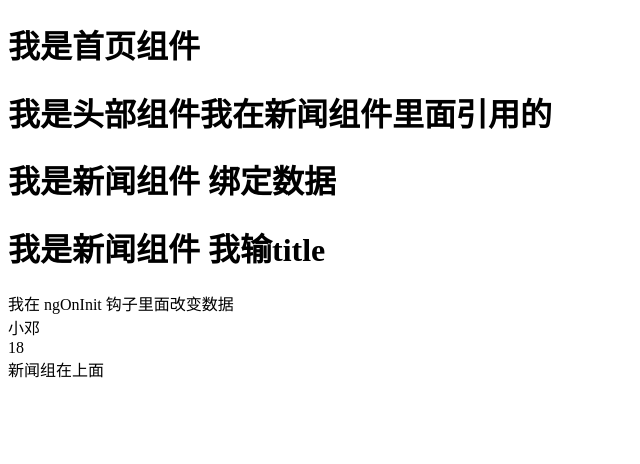
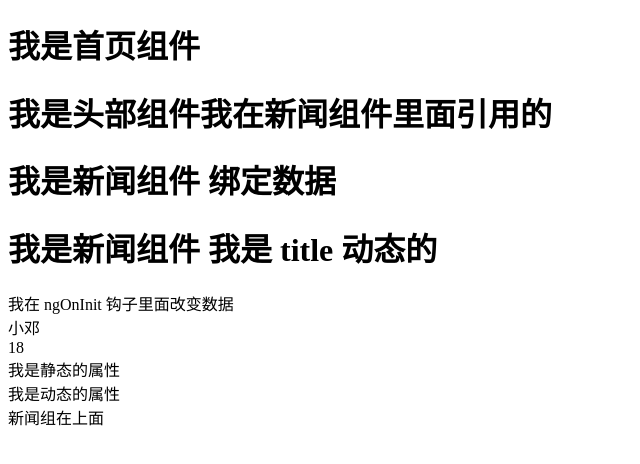
Before and after one commit to dengwenj/angular, an Angular app: page / in a window 1280 px wide. Shown: the top 464 px of the page, without its empty margins (0-640 px from the left). Built offline with nearby package versions, Linux system fonts and the light colour scheme.

Commit message:
动态绑定属性

```diff
--- a/src/app/component/news/news.component.html
+++ b/src/app/component/news/news.component.html
@@ -4,3 +4,7 @@
 <div>{{message}}</div>
 <div>{{userInfo.name}}</div>
 <div>{{userInfo.age}}</div>
+
+<div title="我是title">我是静态的属性</div>
+<!-- 动态属性 [属性]="表达式" -->
+<div [title]="title === '' ? '哈哈' : '不是'">我是动态的属性</div>
--- a/src/app/component/news/news.component.ts
+++ b/src/app/component/news/news.component.ts
@@ -20,7 +20,7 @@ export class NewsComponent implements OnInit {
 
   // 绑定数据
   // 定义数据
-  public title = '我输title'
+  public title = '我是 title 动态的'
   data = '绑定数据'
 
   private msg = '我只能在这个类里面才可以访问'
```
